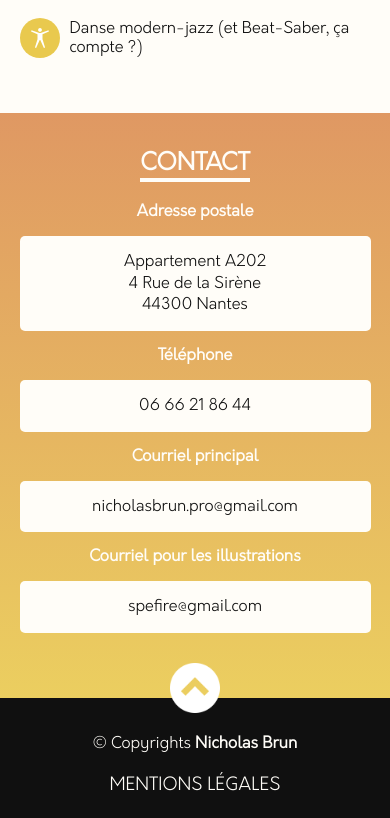
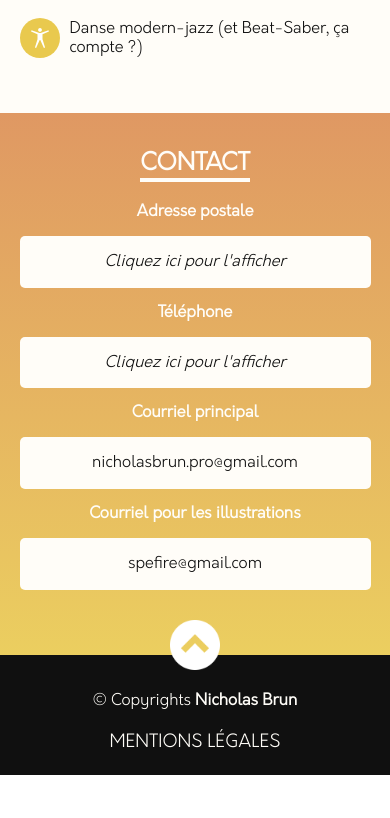
Before and after one commit to Spefire/CV, a Vue app: page / in a window 390 px wide. Shown: the part 6520-7338 px from the top of the page. After the commit the page ends 7295 px from the top, so only its background shows below. Built offline with nearby package versions, Linux system fonts and the light colour scheme; what vue-typed-js would draw is missing.

Commit message:
Fix(contact): Hide by default phone and adress

```diff
--- a/src/styles/views.scss
+++ b/src/styles/views.scss
@@ -384,6 +384,11 @@
   .contact-title {
     margin-top: 0;
   }
+
+  .contact-sensible {
+    font-style: italic;
+    cursor: pointer;
+  }
 }
 
 .legacy-page {
--- a/src/views/contact/Contact.ts
+++ b/src/views/contact/Contact.ts
@@ -5,5 +5,16 @@ export default class Contact extends Vue {
   contactAdress = "Appartement A202<br/>4 Rue de la Sirène<br/>44300 Nantes";
   contactMail = "nicholasbrun.pro@gmail.com";
   contactMailIllus = "spefire@gmail.com";
-  contactPhone = "06 66 21 86 44";
+  contactPhone = "+33 (0)6 66 21 86 44";
+
+  showAdress = false;
+  showPhone = false;
+
+  displayAdress() {
+    this.showAdress = true;
+  }
+
+  displayPhone() {
+    this.showPhone = true;
+  }
 }
--- a/src/views/contact/Contact.vue
+++ b/src/views/contact/Contact.vue
@@ -7,9 +7,23 @@
       <div class="contact-links wrap-container">
         <div>
           <h3 class="contact-title">Adresse postale</h3>
-          <p class="bloc" v-html="contactAdress"></p>
+          <p
+            v-if="!showAdress"
+            @click="displayAdress"
+            class="bloc contact-sensible"
+          >
+            Cliquez ici pour l'afficher
+          </p>
+          <p v-else class="bloc" v-html="contactAdress"></p>
           <h3 class="contact-title">Téléphone</h3>
-          <p class="bloc">{{ contactPhone }}</p>
+          <p
+            v-if="!showPhone"
+            @click="displayPhone"
+            class="bloc contact-sensible"
+          >
+            Cliquez ici pour l'afficher
+          </p>
+          <p v-else class="bloc">{{ contactPhone }}</p>
         </div>
         <div>
           <h3 class="contact-title">Courriel principal</h3>
```
